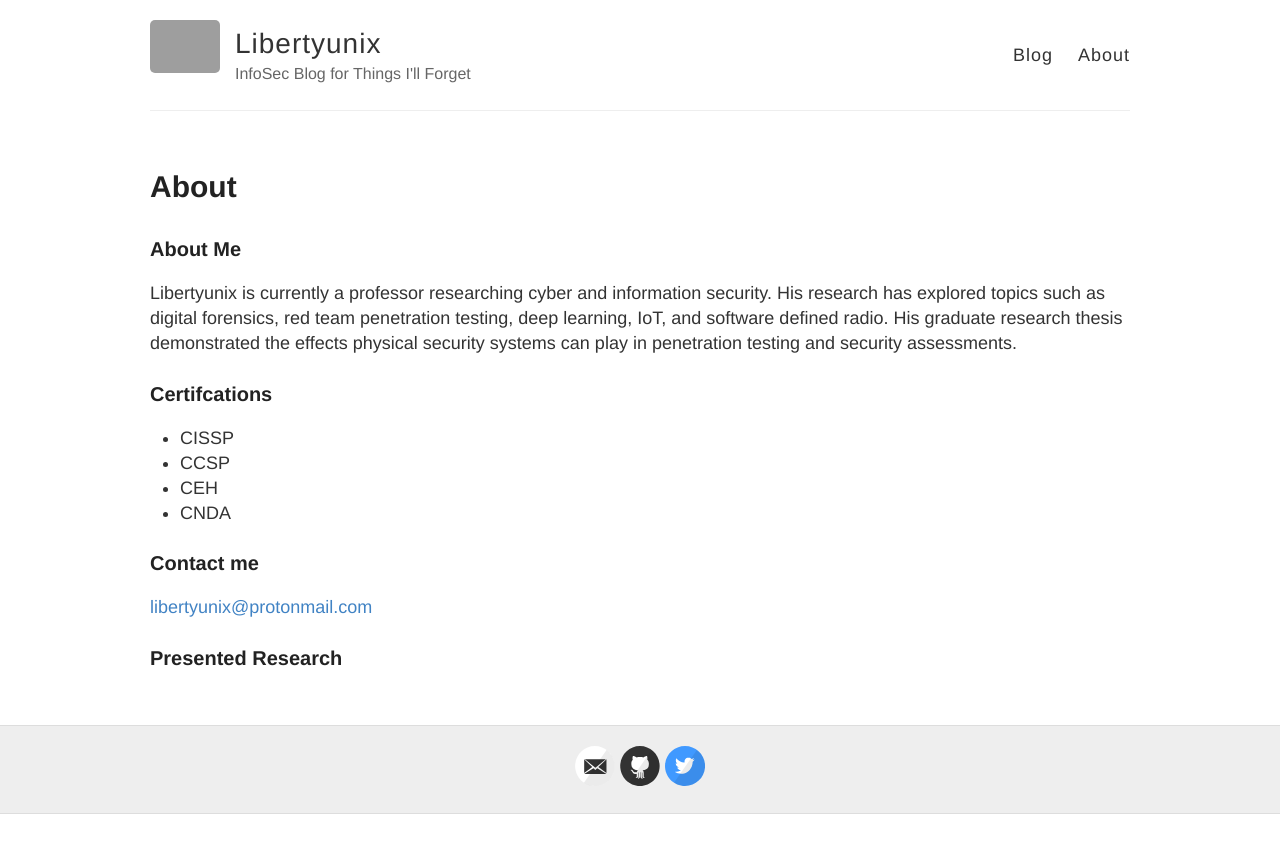
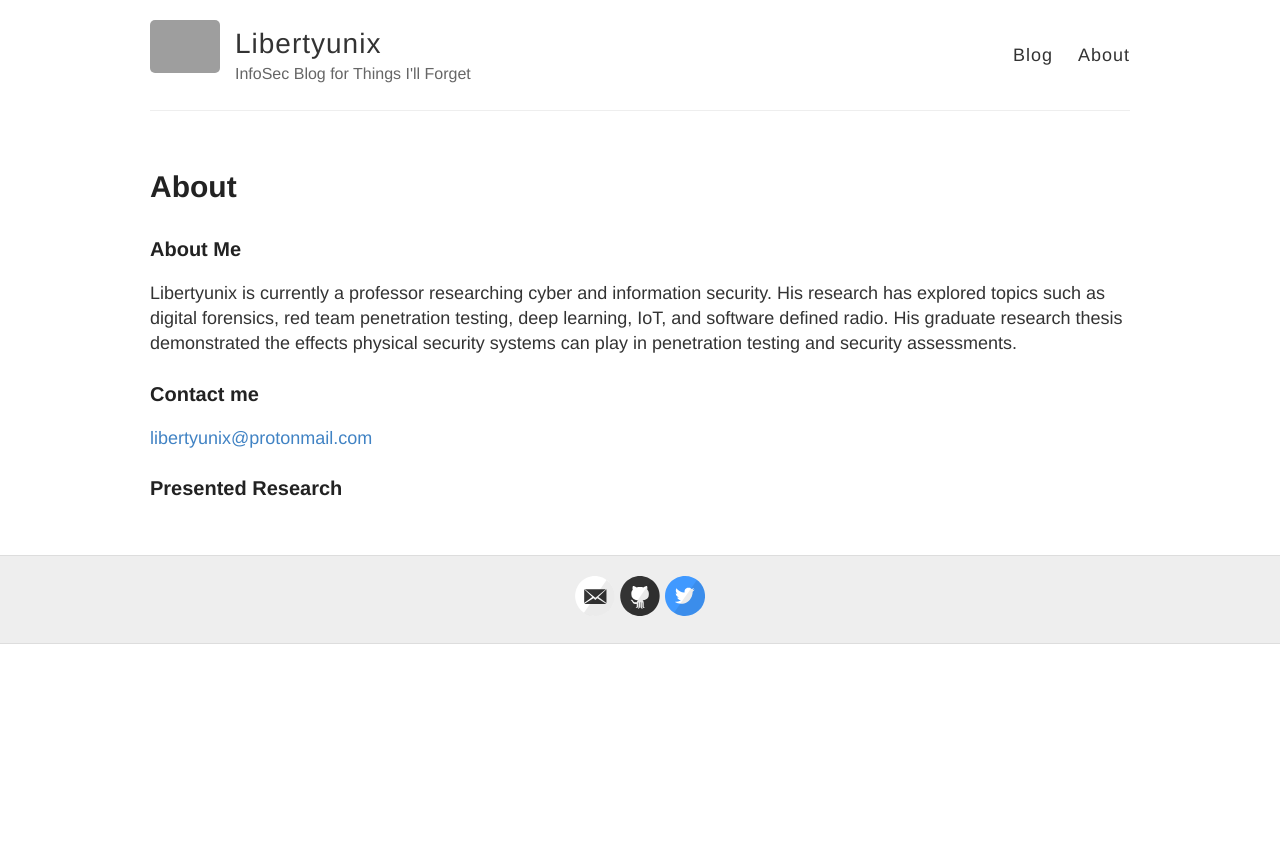
Before and after one commit to LibertyUnix/libertyunix.github.io, a Jekyll site: the page built from about.md, in a window 1280 px wide. Shown: the top 853 px of the page. Built offline with Jekyll 4.4.1, drawn with Linux system fonts in a browser that asks for light colours; grey boxes are pictures that could not be loaded.

Commit message:
Update about.md

```diff
--- a/about.md
+++ b/about.md
@@ -7,12 +7,6 @@ permalink: /about/
 
 Libertyunix is currently a professor researching cyber and information security. His research has explored topics such as digital forensics, red team penetration testing, deep learning, IoT, and software defined radio. His graduate research thesis demonstrated the effects physical security systems can play in penetration testing and security assessments.
 
-### Certifcations
-* CISSP
-* CCSP
-* C|EH
-* CNDA
-
 ### Contact me
 
 [libertyunix@protonmail.com](mailto:libertyunix@protonmail.com)
```
